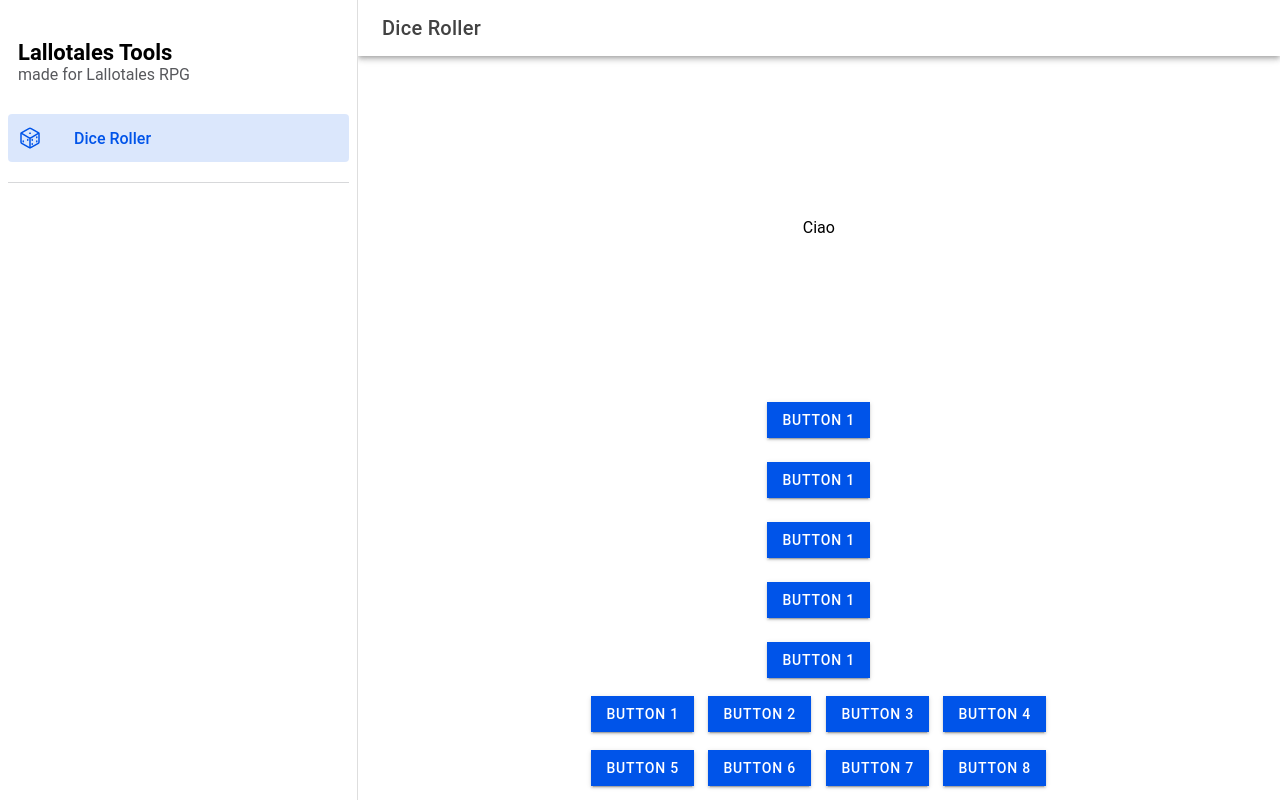
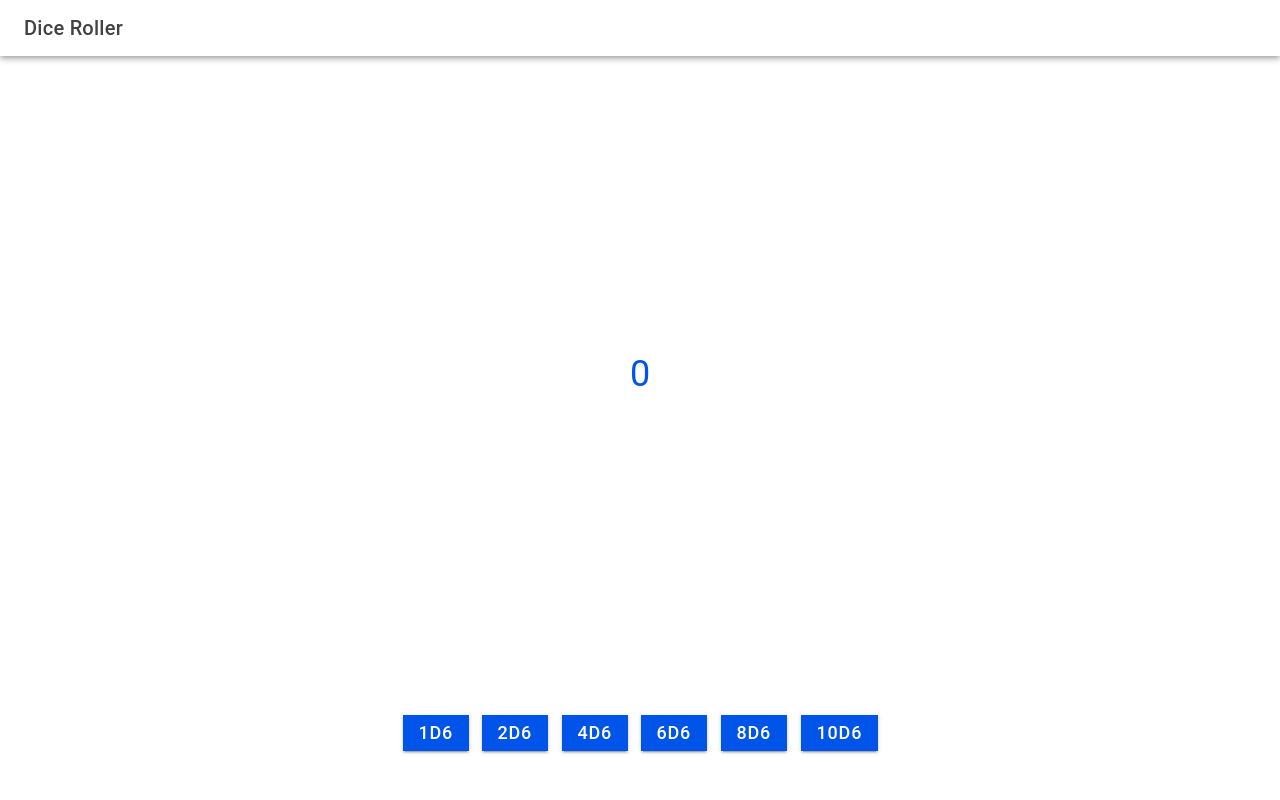
Before and after one commit to lordebasta/lallotales-tools, a React (Vite) app: page /dice-roller in a window 1280 px wide. Built offline with nearby package versions, Linux system fonts and the light colour scheme.

Commit message:
set up gh pages

```diff
--- a/src/App.tsx
+++ b/src/App.tsx
@@ -42,7 +42,7 @@ const App: React.FC = () => {
     <IonApp>
       <IonReactRouter>
         <IonSplitPane contentId="main">
-          <Menu />
+          {/* <Menu /> */}
           <IonRouterOutlet id="main">
             <Route path="/" exact={true}>
               <Redirect to="/dice-roller" />
--- a/src/pages/DiceRollerPage.tsx
+++ b/src/pages/DiceRollerPage.tsx
@@ -1,8 +1,29 @@
 import { IonButton, IonButtons, IonCol, IonContent, IonGrid, IonHeader, IonMenuButton, IonPage, IonRow, IonText, IonTitle, IonToolbar } from '@ionic/react';
 import './DiceRollerPage.css';
+import { useState } from 'react';
 
 const DiceRollerPage: React.FC = () => {
 
+  let buttons = [1, 2, 4, 6, 8, 10]
+  const [rolls, setRolls] = useState<number[]>([])
+
+  function rollDice(qty: number) {
+    const randomNumberInRange = (min: number, max: number) => {
+      return Math.floor(Math.random()
+        * (max - min + 1)) + min;
+    };
+
+    let rolls = []
+    for (let i = 0; i < qty; i++) {
+      let res = randomNumberInRange(1, 6)
+      rolls.push(res)
+      while (res === 6) {
+        res = randomNumberInRange(1, 6)
+        rolls.push(res)
+      }
+    }
+    return rolls
+  }
 
   return (
     <IonPage>
@@ -15,7 +36,7 @@ const DiceRollerPage: React.FC = () => {
         </IonToolbar>
       </IonHeader>
 
-      <IonContent fullscreen>
+      <IonContent fullscreen >
         <IonHeader collapse="condense">
           <IonToolbar>
             <IonTitle size="large">Dice Roller</IonTitle>
@@ -23,50 +44,34 @@ const DiceRollerPage: React.FC = () => {
         </IonHeader>
         <div className="fillv v-flex-list justify-center align-center">
           <div style={{ flex: 1 }} className='center'>
-            <IonText class='ion-textj'>
-              Ciao
-            </IonText>
+            <div className="v-flex-list align-center">
+              <IonText color="primary" style={{ fontSize: 36 }}>
+                {rolls.reduce((partialSum, el) => partialSum + el, 0)}
+              </IonText>
+              <IonGrid>
+                {rolls.map((val: number) => {
+                  return <IonCol>
+                    {val === 6 && <IonText color="success">{val}</IonText>}
+                    {val !== 6 && <IonText>{val}</IonText>}
+                  </IonCol>
+                })}
+              </IonGrid>
+            </div>
           </div>
-          <div style={{ flex: 1 }} className='center'>
-            <div style={{
-              display: 'grid',
-              gap: '1rem'
-            }}>
-
-              <IonButton expand="full">Button 1</IonButton>
-              <IonButton expand="full">Button 1</IonButton>
-              <IonButton expand="full">Button 1</IonButton>
-              <IonButton expand="full">Button 1</IonButton>
-              <IonButton expand="full">Button 1</IonButton>
-            </div>
-            <IonGrid style={{ flex: 1 }}>
+          <div style={{ flex: 0 }} className='center'>
+            <IonGrid style={{ paddingBottom: '40px' }}>
               <IonRow>
-                <IonCol>
-                  <IonButton expand="full">Button 1</IonButton>
-                </IonCol>
-                <IonCol>
-                  <IonButton expand="full">Button 2</IonButton>
-                </IonCol>
-                <IonCol>
-                  <IonButton expand="full">Button 3</IonButton>
-                </IonCol>
-                <IonCol>
-                  <IonButton expand="full">Button 4</IonButton>
-                </IonCol>
-              </IonRow>
-              <IonRow>
-                <IonCol>
-                  <IonButton expand="full">Button 5</IonButton>
-                </IonCol>
-                <IonCol>
-                  <IonButton expand="full">Button 6</IonButton>
-                </IonCol>
-                <IonCol>
-                  <IonButton expand="full">Button 7</IonButton>
-                </IonCol>
-                <IonCol>
-                  <IonButton expand="full">Button 8</IonButton>
-                </IonCol>
+                {buttons.map((value: number) => {
+                  return <IonCol>
+                    <IonButton expand="full" onClick={() => {
+                      setRolls(rollDice(value))
+                    }}>
+                      <IonText style={{ fontSize: 18 }}>
+                        {value.toString()}d6
+                      </IonText>
+                    </IonButton>
+                  </IonCol>
+                })}
               </IonRow>
             </IonGrid>
           </div>
```
Also changed, not shown: package.json (+6 -2 lines), 1 other file (tests, documents, lock files or other folders).
